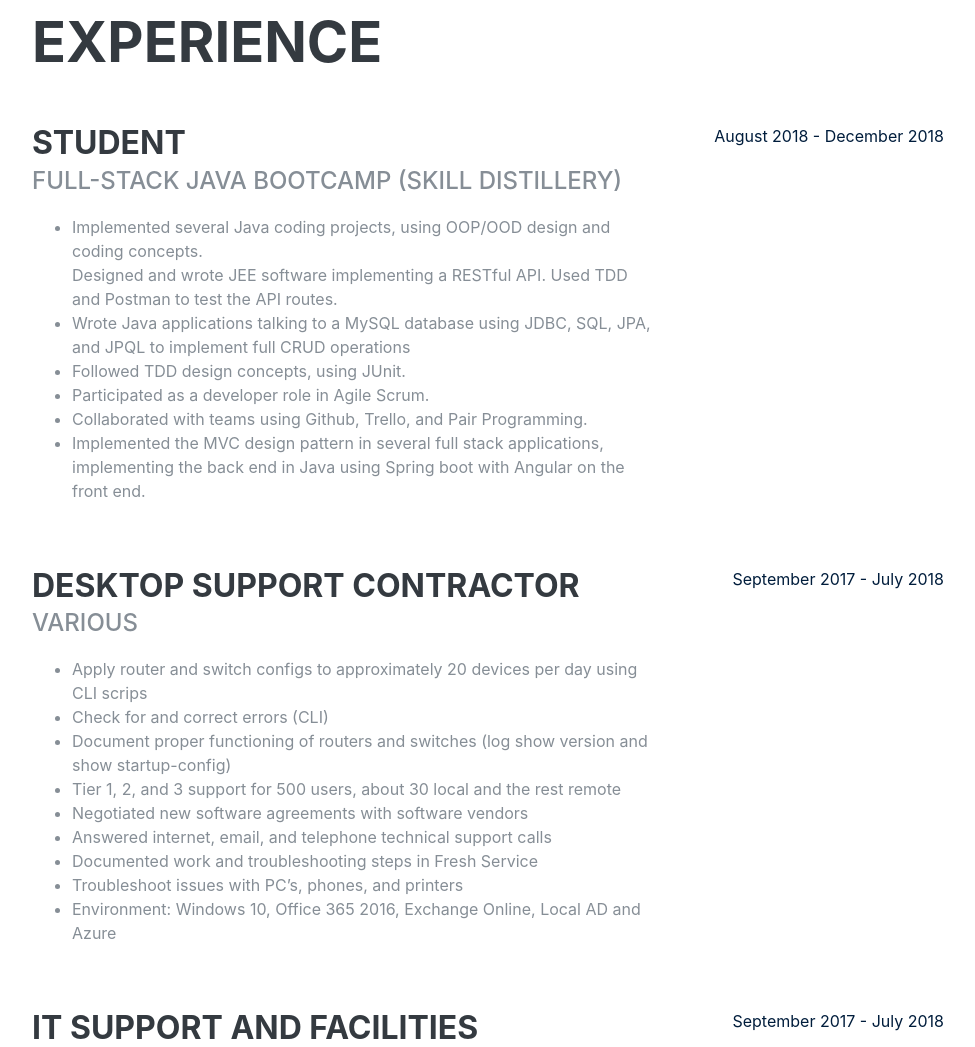
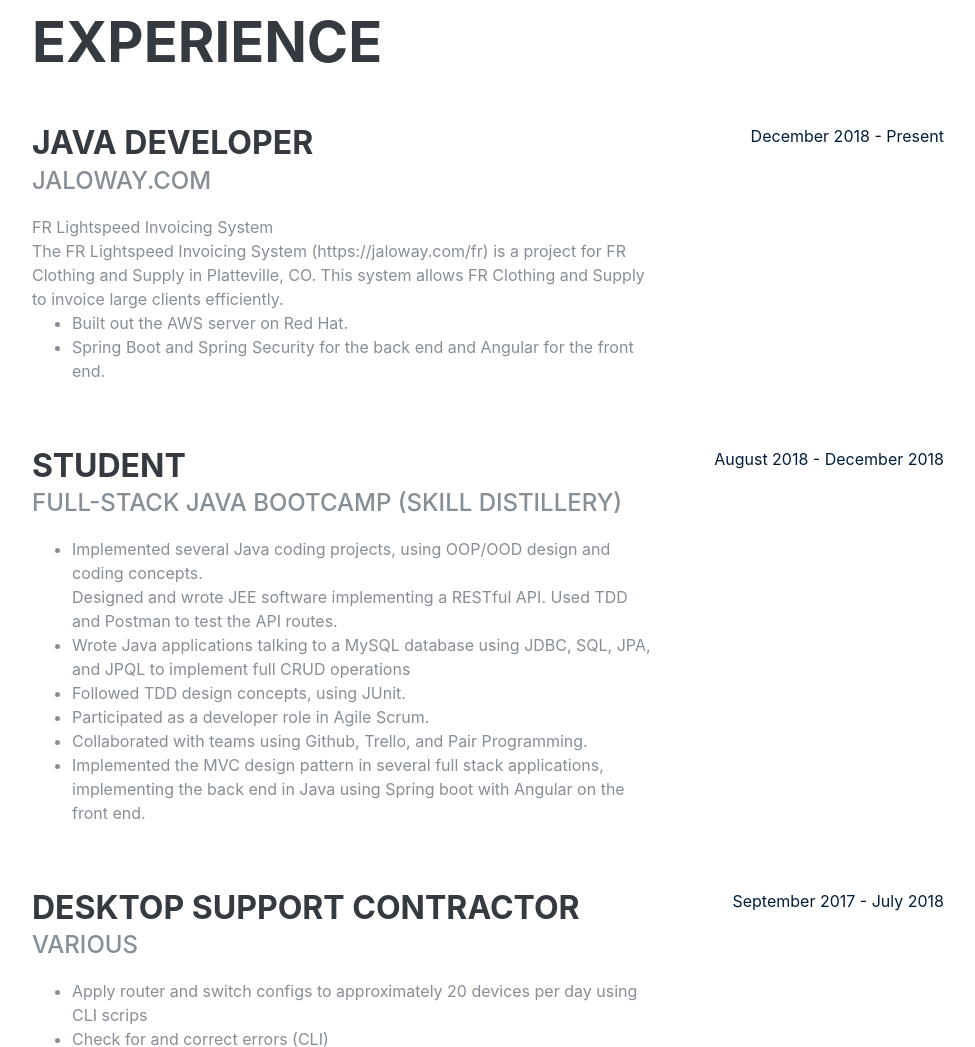
Before and after one commit to ajtpxn/PersonalSite, a website with bundled scripts: page html/index.html in a window 1280 px wide. Shown: the part 840-1887 px from the top of the page, without its empty margins (288-1263 px from the left). Built offline with nearby package versions, Linux system fonts and the light colour scheme; a web font is replaced by a local one.

Commit message:
Updates to experience

```diff
--- a/html/index.html
+++ b/html/index.html
@@ -87,6 +87,27 @@
     <section class="resume-section p-3 p-lg-5 d-flex flex-column" id="experience">
       <div class="my-auto">
         <h2 class="mb-5">Experience</h2>
+
+        <div class="resume-item d-flex flex-column flex-md-row mb-5">
+          <div class="resume-content mr-auto">
+            <h3 class="mb-0">Java Developer</h3>
+            <div class="subheading mb-3">jaloway.com</div>
+            FR Lightspeed Invoicing System<br>
+            The FR Lightspeed Invoicing System (https://jaloway.com/fr) is a project for FR Clothing and Supply in Platteville, CO. This system allows FR Clothing and Supply to invoice large clients efficiently.
+            <ul>
+              <li>
+                Built out the AWS server on Red Hat.
+              </li>
+              <li>
+                Spring Boot and Spring Security for the back end and Angular for the front end.
+              </li>
+            </ul>
+
+          </div>
+          <div class="resume-date text-md-right">
+            <span class="text-primary">December 2018 - Present</span>
+          </div>
+        </div>
 
         <div class="resume-item d-flex flex-column flex-md-row mb-5">
           <div class="resume-content mr-auto">
@@ -201,7 +222,7 @@
 
           </div>
           <div class="resume-date text-md-right">
-            <span class="text-primary">September 2017 - July 2018</span>
+            <span class="text-primary">October 2012 - June 2017</span>
           </div>
         </div>
 
```
Also changed, not shown: html/icon.png (added).
